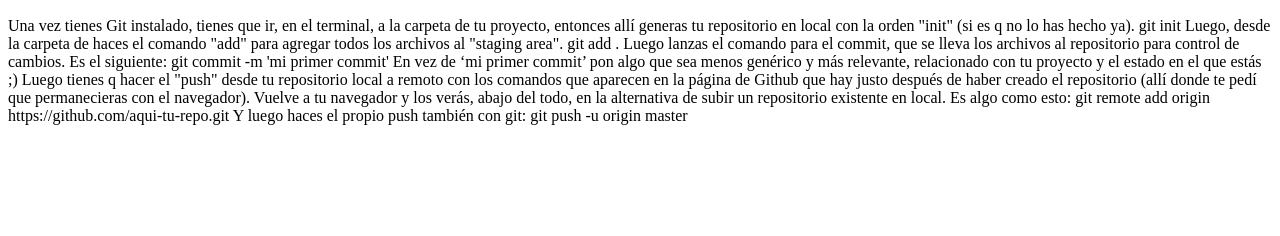
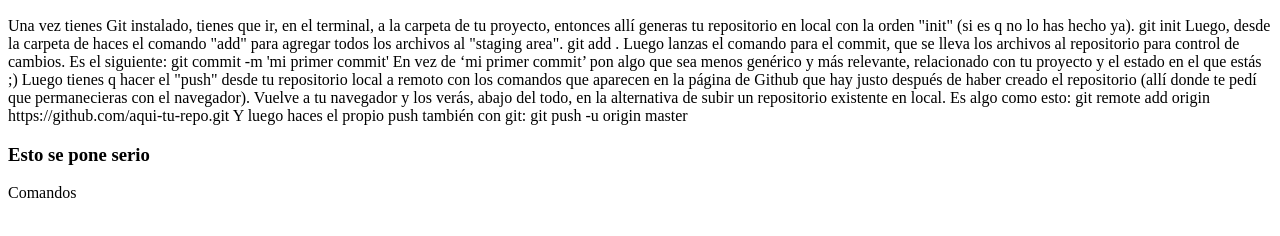
Before and after one commit to noemarco7/EjemploGit, a plain HTML site: page index.html in a window 1280 px wide. Shown: the part 112-348 px from the top of the page. Drawn offline with Linux system fonts and the light colour scheme.

Commit message:
Añadir cambios en la rama Novedades en el index.html

```diff
--- a/index.html
+++ b/index.html
@@ -36,5 +36,8 @@
     Y luego haces el propio push también con git:
 
     git push -u origin master</p>
+
+    <h3>Esto se pone serio</h3>
+    <p>Comandos</p>
 </body>
 </html>
```
